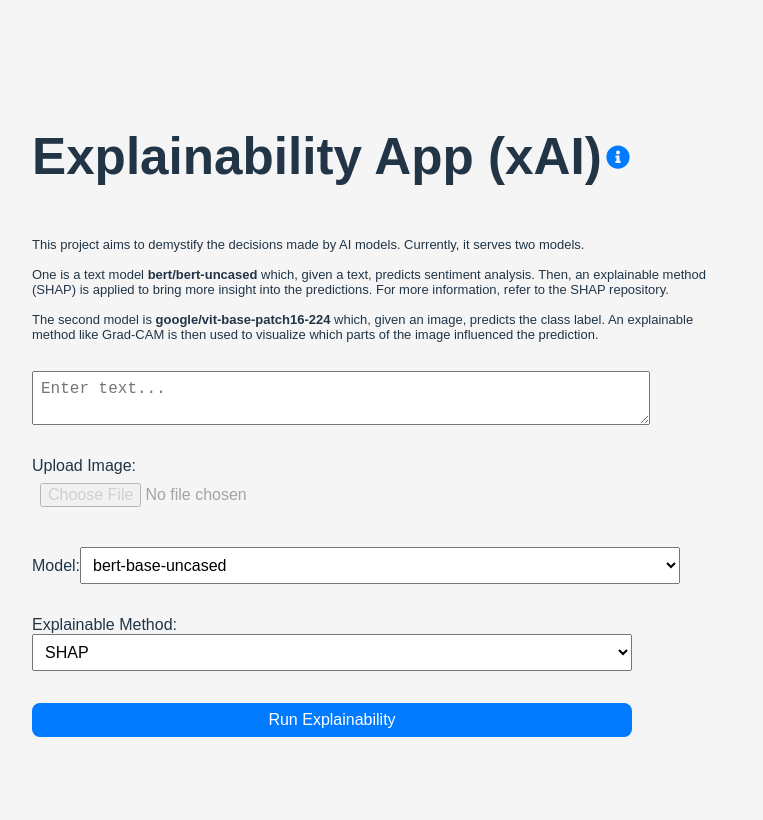
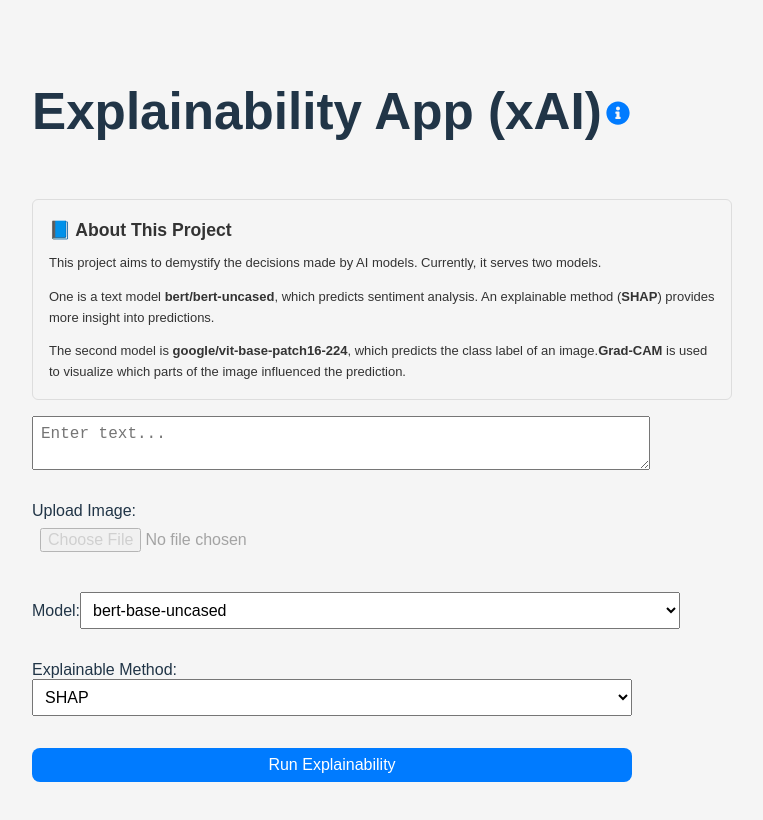
Before and after one commit to BrianTruong23/explainableAI, a React (Vite) app in the folder xai-frontend/: page / in a window 1280 px wide. Both pictures are taken after a click on the icon 617 px from the left and 216 px from the top of the page. Shown: the top 820 px of the page, without its empty margins (0-763 px from the left). Built offline with nearby package versions, Linux system fonts and the light colour scheme.

Commit message:
style information box

```diff
--- a/xai-frontend/src/App.css
+++ b/xai-frontend/src/App.css
@@ -56,3 +56,28 @@
     justify-content: left;
     align-items: center;
 }
+
+
+.info-box {
+  margin-top: 8px;
+  padding: 1rem;
+  background-color: #f5f5f5;
+  border: 1px solid #ddd;
+  border-radius: 6px;
+  font-size: 0.95rem;
+  line-height: 1.6;
+  color: #333;
+}
+
+.info-box h3 {
+  margin: 0 0 0.5em 0;
+  font-size: 1.1rem;
+}
+
+.info-box p {
+  margin: 0 0 1em 0;
+}
+
+.info-box p:last-child {
+  margin-bottom: 0;
+}
--- a/xai-frontend/src/App.jsx
+++ b/xai-frontend/src/App.jsx
@@ -135,17 +135,23 @@
 
 
       {showInfo && (
-           <p style={{ marginTop: "2px" }}>
-           This project aims to demystify the decisions made by AI models.
-           Currently, it serves two models.
-           <br />
-           <br />
-           One is a text model <strong>bert/bert-uncased</strong> which, given a text, predicts sentiment analysis. Then, an explainable method (SHAP) is applied to bring more insight into the predictions. For more information, refer to the SHAP repository.
-           <br />
-           <br />
-           The second model is <strong>google/vit-base-patch16-224</strong> which, given an image, predicts the class label. An explainable method like Grad-CAM is then used to visualize which parts of the image influenced the prediction.
-         </p>
+        <div className="info-box">
+          <h3>📘 About This Project</h3>
+          <p>
+            This project aims to demystify the decisions made by AI models. Currently, it serves two models.
+          </p>
+          <p>
+            One is a text model <strong>bert/bert-uncased</strong>, which predicts sentiment analysis.
+            An explainable method (<strong>SHAP</strong>) provides more insight into predictions.
+          </p>
+          <p>
+            The second model is <strong>google/vit-base-patch16-224</strong>, which predicts the class label of an image.
+            <strong>Grad-CAM</strong> is used to visualize which parts of the image influenced the prediction.
+          </p>
+        </div>
       )}
+
+
 
       <textarea
         placeholder="Enter text..."
```
